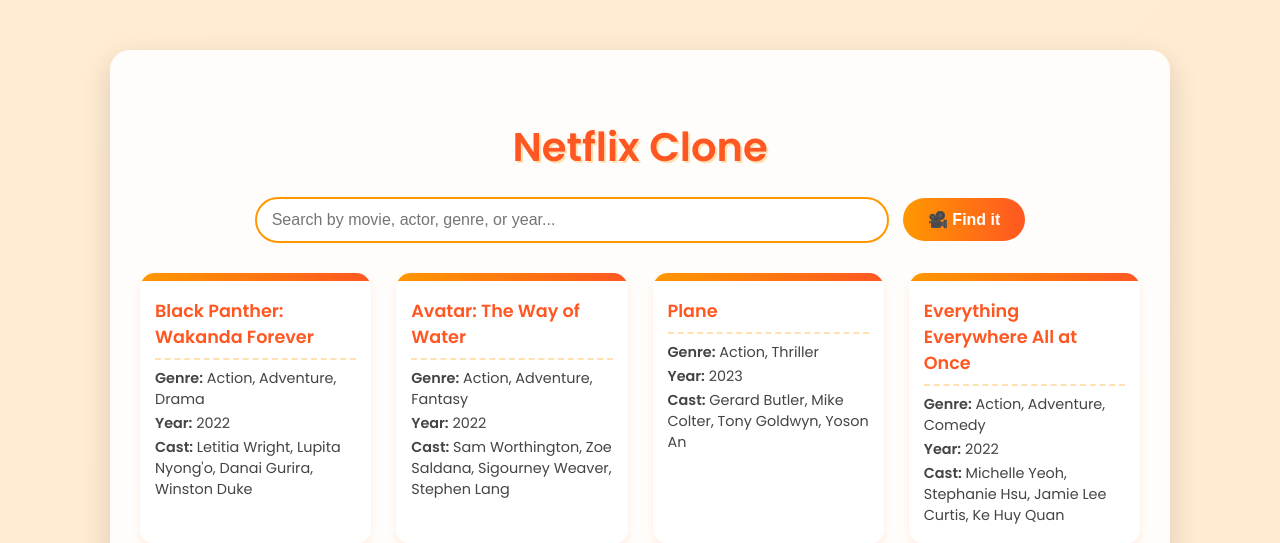
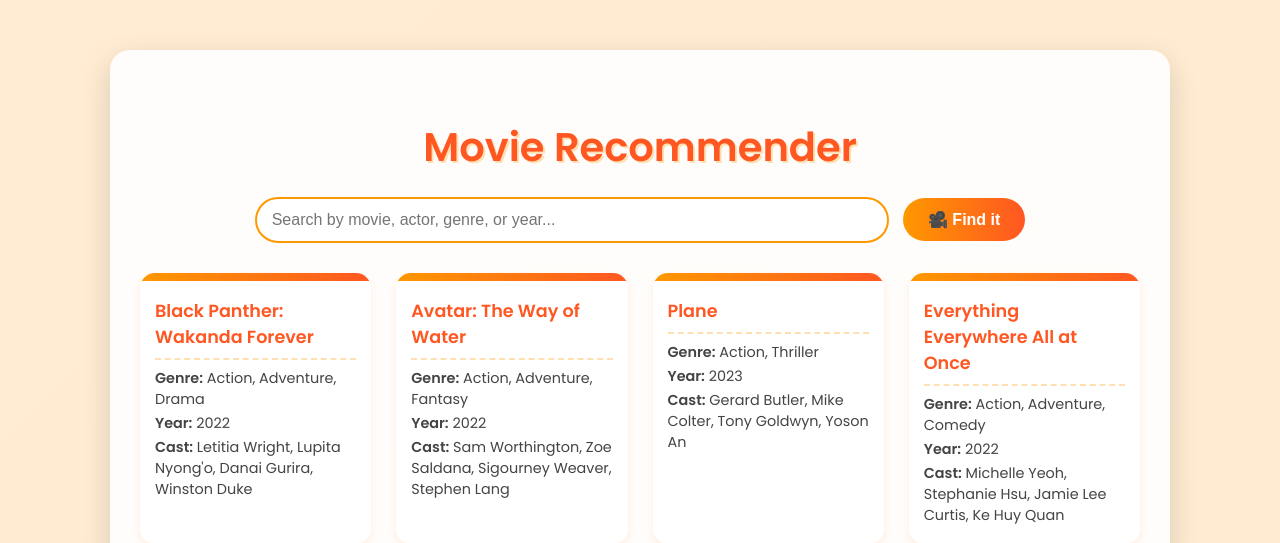
Before and after one commit to Obamela03/Movie-Recommender, a Flask app: page / in a window 1280 px wide. Shown: the top 543 px of the page. Run offline with Flask 3, Linux system fonts and the light colour scheme.

Commit message:
Initial commit for the movie recommender project

```diff
--- a/templates/index.html
+++ b/templates/index.html
@@ -2,13 +2,13 @@
 <html lang="en">
 <head>
     <meta charset="UTF-8">
-    <title>Net Clone</title>
+    <title>Movie Recommender</title>
     <link rel="stylesheet" href="{{ url_for('static', filename='style.css') }}">
     <link href="https://fonts.googleapis.com/css2?family=Poppins:wght@400;600&display=swap" rel="stylesheet">
 </head>
 <body>
 <div class="container">
-    <h1>Netflix Clone</h1>
+    <h1>Movie Recommender</h1>
     <form id="movieForm">
         <input type="text" id="movie_name" placeholder="Search by movie, actor, genre, or year..." required>
         <button type="submit">🎥 Find it</button>
```
Also changed, not shown: 1 other file.
